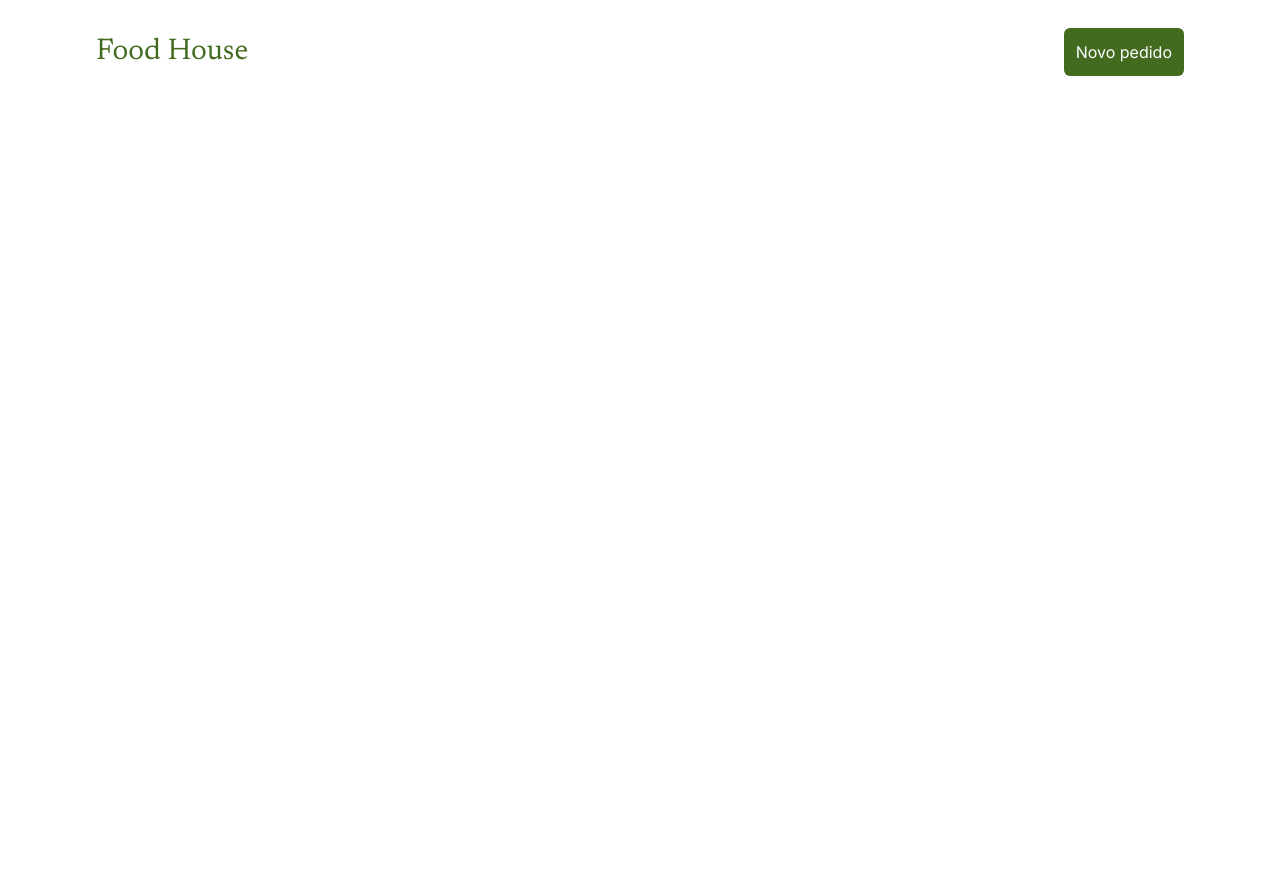
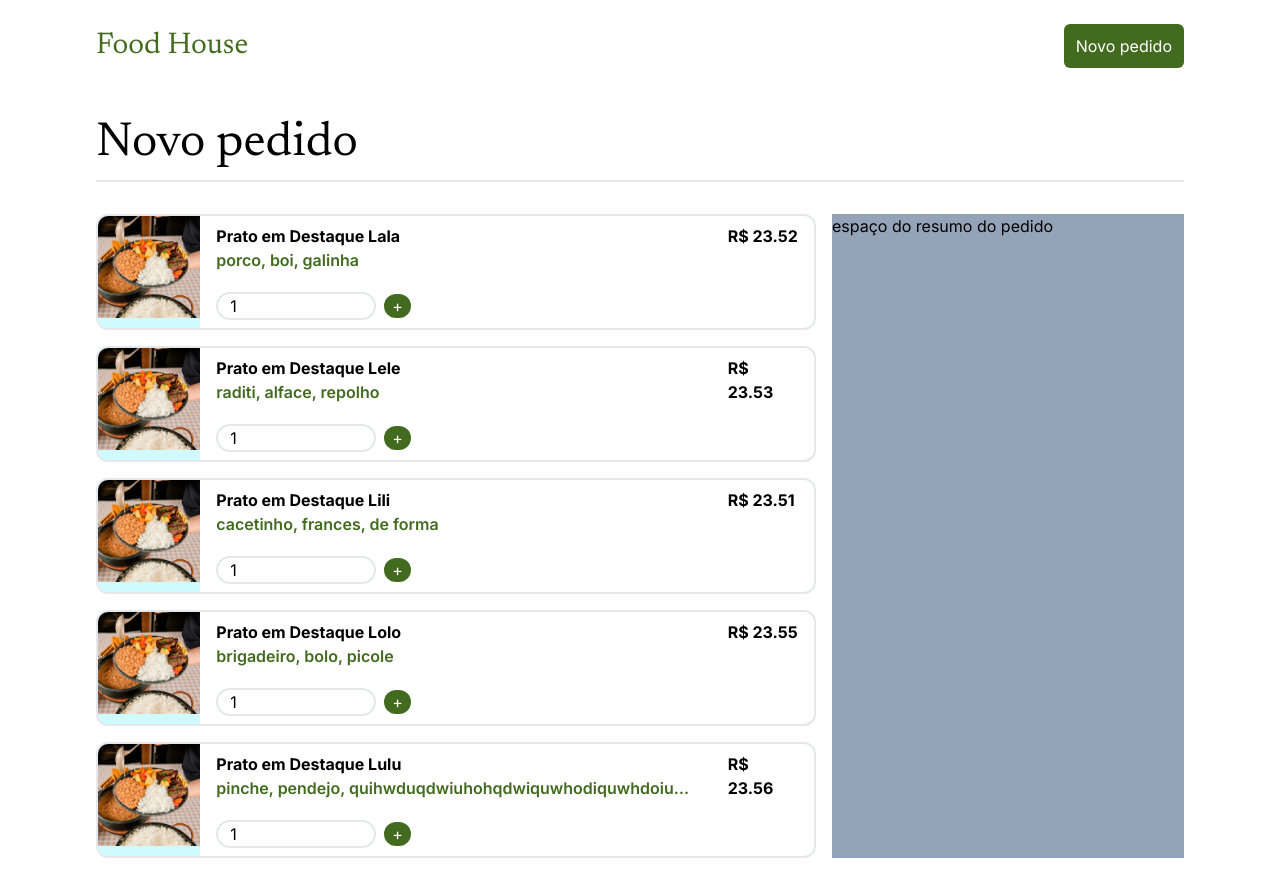
Before and after one commit to luigiPisoni/trabalho-integrador, a React (Create React App) app in the folder trabalho-integrador-front/: page /novo-pedido in a window 1280 px wide. Before the commit the page ends 800 px from the top, so only its background shows below. Built offline with nearby package versions, Linux system fonts and the light colour scheme.

Commit message:
inicio novo-pedido

```diff
--- a/trabalho-integrador-front/src/App.js
+++ b/trabalho-integrador-front/src/App.js
@@ -2,7 +2,9 @@ import "./App.css";
 import "./output.css";
 import { Route, BrowserRouter, Routes } from "react-router-dom";
 import Header from "./components/Header";
-import Featured from "./views/Featured";
+
+import Destaques from "./views/Destaques";
+import NovoPedido from "./views/NovoPedido";
 
 function App() {
   return (
@@ -10,8 +12,8 @@ function App() {
       <Header />
       <BrowserRouter>
         <Routes>
-          <Route index element={<Featured />} />
-          {/* <Route path="" element={<Home />} /> */}
+          <Route index element={<Destaques />} />
+          <Route path="/novo-pedido" element={<NovoPedido />} />
         </Routes>
       </BrowserRouter>
     </div>
--- a/trabalho-integrador-front/src/components/Card.jsx
+++ b/trabalho-integrador-front/src/components/Card.jsx
@@ -1,6 +1,9 @@
-function Card({ nome, preco, ingredientes }) {
+function Card({ nome, preco, ingredientes, onClick }) {
   return (
-    <div className="border-2 rounded-xl overflow-hidden hover:cursor-pointer hover:opacity-80 transition-opacity">
+    <div
+      className="border-2 rounded-xl overflow-hidden hover:cursor-pointer hover:opacity-80 transition-opacity"
+      onClick={onClick}
+    >
       <div className="bg-cyan-100">
         <img
           className="aspect-[4/3] object-cover"
--- a/trabalho-integrador-front/src/components/Header.jsx
+++ b/trabalho-integrador-front/src/components/Header.jsx
@@ -3,10 +3,10 @@ import { Wheat } from "lucide-react";
 import React, { useState } from "react";
 
 function Header() {
-  const [isLogged, setIsLogged] = useState(false);
+  const [isAdmin, setIsAdmin] = useState(false);
 
   const handleNovoPedido = () => {
-    setIsLogged(!isLogged);
+    setIsAdmin(!isAdmin);
   };
 
   return (
@@ -18,25 +18,30 @@ function Header() {
           color="#426B1F"
           strokeWidth={"1.75px"}
         /> */}
-        <p className="text-3xl text-default-green font-serif">Food House</p>
+        <a
+          className="text-3xl text-default-green font-serif hover:cursor-pointer"
+          href="/"
+        >
+          Food House
+        </a>
       </div>
       <div className="ml-auto flex gap-5">
         {/* <button className="hover:border-b-2 border-default-green">
           Meu perfil
         </button> */}
-        {isLogged && (
+        {isAdmin && (
           <button className="hover:border-b-2 border-default-green">
             Gerenciar
           </button>
         )}
       </div>
       <div>
-        <button
-          onClick={handleNovoPedido}
+        <a
+          href="./novo-pedido"
           className="bg-default-green p-3 text-white rounded-md hover:opacity-75"
         >
           Novo pedido
-        </button>
+        </a>
       </div>
     </header>
   );
--- /dev/null
+++ b/trabalho-integrador-front/src/components/ListCard.jsx
@@ -0,0 +1,42 @@
+import { useState } from "react";
+
+function ListCard({ nome, preco, ingredientes, adicionarPrato }) {
+  const [qnt, setQnt] = useState(1);
+
+  const handleQnt = (e) => {
+    setQnt(e.target.value > 0 ? e.target.value : 1);
+    console.log(qnt);
+  };
+  return (
+    <div className="grid grid-cols-7 border-2 rounded-xl overflow-hidden">
+      <div className="bg-cyan-100">
+        <img className=" object-cover" src="/images/placeholder.png" alt="" />
+      </div>
+      <div className="col-span-5 px-4 py-2">
+        <p className="font-bold">{nome}</p>
+        <p className="font-semibold text-default-green truncate">
+          {ingredientes}
+        </p>
+        <div>
+          <input
+            value={qnt}
+            type="number"
+            className="border-2 rounded-2xl mt-5 px-3 max-w-40"
+            onChange={handleQnt}
+          />
+          <button
+            className="ml-2 bg-default-green text-white px-2 rounded-2xl "
+            // onClick={() => adicionarPrato(nome, preco, qnt)}
+          >
+            +
+          </button>
+        </div>
+      </div>
+      <div className="px-4 py-2">
+        <p className="font-bold">R$ {preco}</p>
+      </div>
+    </div>
+  );
+}
+
+export default ListCard;
--- a/trabalho-integrador-front/src/components/PageHeader.jsx
+++ b/trabalho-integrador-front/src/components/PageHeader.jsx
@@ -1,7 +1,7 @@
-function PageHeader() {
+function PageHeader({ titulo }) {
   return (
     <div className="mx-8 md:mx-24 pt-7 pb-3 border-b-2">
-      <h1 className="text-5xl font-serif">Pratos em destaque</h1>
+      <h1 className="text-5xl font-serif">{titulo}</h1>
     </div>
   );
 }
--- a/trabalho-integrador-front/src/views/Featured.jsx
+++ b/trabalho-integrador-front/src/views/Destaques.jsx
@@ -1,7 +1,7 @@
 import PageHeader from "../components/PageHeader";
 import Card from "../components/Card";
 
-function Home() {
+function Destaques() {
   const pratosDestaques = [
     {
       nome: "Prato em Destaque Lala",
@@ -35,8 +35,8 @@ function Home() {
   ];
   return (
     <>
-      <PageHeader />
-      <div className="px-8 md:px-24 py-8 ">
+      <PageHeader titulo={"Pratos em destaque"} />
+      <div className="px-8 md:px-24 py-8">
         <div className="grid grid-cols-1 gap-4 sm:grid-cols-2 md:grid-cols-3 lg:grid-cols-4">
           {pratosDestaques.map((prato) => {
             return (
@@ -44,6 +44,9 @@ function Home() {
                 nome={prato.nome}
                 preco={prato.preco}
                 ingredientes={prato.ingredientes}
+                onClick={() => {
+                  window.location.href = "/novo-pedido";
+                }}
               />
             );
           })}
@@ -53,4 +56,4 @@ function Home() {
   );
 }
 
-export default Home;
+export default Destaques;
--- /dev/null
+++ b/trabalho-integrador-front/src/views/NovoPedido.jsx
@@ -0,0 +1,69 @@
+import PageHeader from "../components/PageHeader";
+import ListCard from "../components/ListCard";
+
+function NovoPedido() {
+  const pratosDestaques = [
+    {
+      nome: "Prato em Destaque Lala",
+      preco: 23.52,
+      ingredientes: ["porco", "boi", "galinha"],
+    },
+    {
+      nome: "Prato em Destaque Lele",
+      preco: 23.53,
+      ingredientes: ["raditi", "alface", "repolho"],
+    },
+    {
+      nome: "Prato em Destaque Lili",
+      preco: 23.51,
+      ingredientes: ["cacetinho", "frances", "de forma"],
+    },
+    {
+      nome: "Prato em Destaque Lolo",
+      preco: 23.55,
+      ingredientes: ["brigadeiro", "bolo", "picole"],
+    },
+    {
+      nome: "Prato em Destaque Lulu",
+      preco: 23.56,
+      ingredientes: [
+        "pinche",
+        "pendejo",
+        "quihwduqdwiuhohqdwiquwhodiquwhdoiuqhwdoiuqhwdioohiuqwdihuqhiuwd",
+      ],
+    },
+  ];
+
+  const adicionarPrato = (itemCarrinho) => {
+    // console.log(prato, valor, qnt);
+    // carrinho.push({ ...prato, quantidade });
+  };
+
+  const carrinho = [];
+
+  return (
+    <div>
+      <PageHeader titulo={"Novo pedido"} />
+      <div className="px-8 md:px-24 py-8">
+        <div className="grid grid-cols-3 gap-4">
+          <div className="col-span-2 grid grid-cols-1 gap-4">
+            {pratosDestaques.map((prato) => {
+              return (
+                <ListCard
+                  key={prato.nome}
+                  nome={prato.nome}
+                  preco={prato.preco}
+                  ingredientes={prato.ingredientes.join(", ")}
+                  onClick={adicionarPrato}
+                />
+              );
+            })}
+          </div>
+          <div className="bg-slate-400">espaço do resumo do pedido</div>
+        </div>
+      </div>
+    </div>
+  );
+}
+
+export default NovoPedido;
```
